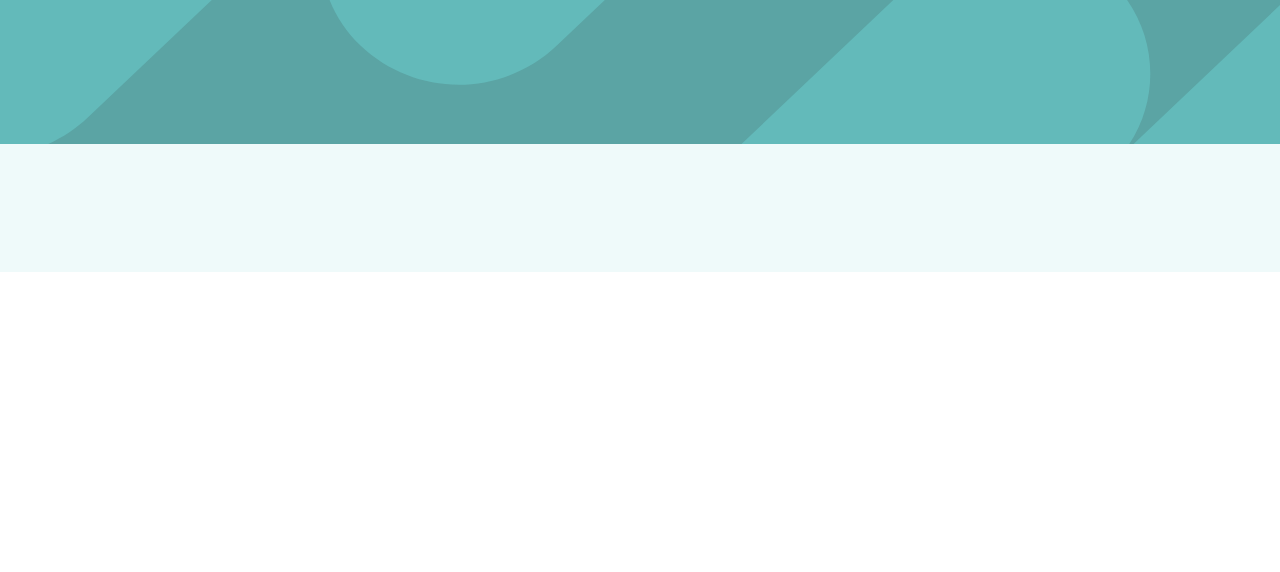
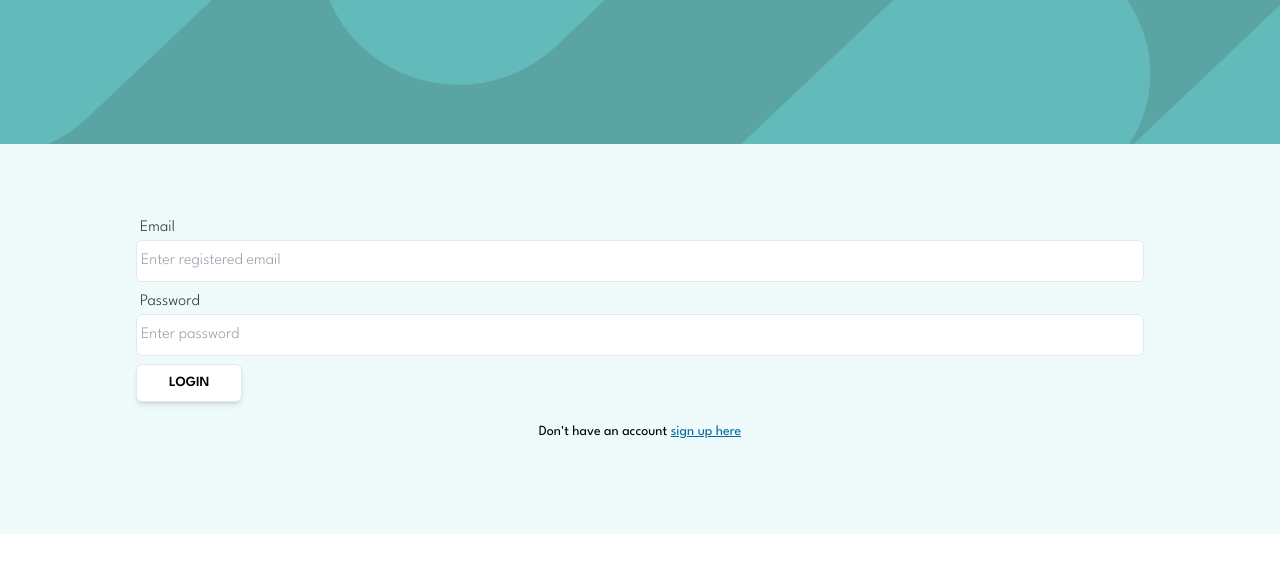
Before and after one commit to thisis-Solomon/apply-for-a-job-online, a Vue app: page /login in a window 1280 px wide. Before the commit this address had no page. Shown: the top 572 px of the page. Built offline with nearby package versions, Linux system fonts and the light colour scheme.

Commit message:
login components

```diff
--- a/src/router/index.js
+++ b/src/router/index.js
@@ -2,6 +2,7 @@ import { createRouter, createWebHistory } from "vue-router";
 import Home from "../views/Home.vue";
 import JobDetails from "../views/JobDetails.vue";
 import PostNewJob from "../views/PostNewJob.vue";
+import Login from "../views/Login.vue";
 
 const routes = [
   {
@@ -19,6 +20,11 @@ const routes = [
     name: "PostNewJob",
     component: PostNewJob,
   },
+  {
+    path: "/login",
+    name: "Login",
+    component: Login,
+  },
 ];
 
 const router = createRouter({
--- /dev/null
+++ b/src/views/Login.vue
@@ -0,0 +1,24 @@
+<template>
+  <ContainerLayout>
+    <form>
+      <InputField label="Email" placeholder="Enter registered email" />
+      <InputField label="Password" placeholder="Enter password" />
+      <button
+        class="border px-8 py-2 rounded-md uppercase text-sm font-semibold bg-white shadow-md"
+      >
+        Login
+      </button>
+    </form>
+    <p class="text-sm py-5 text-center">
+      Don't have an account
+      <router-link to="/" class="text-sky-700 underline"
+        >sign up here</router-link
+      >
+    </p>
+  </ContainerLayout>
+</template>
+
+<script setup>
+import ContainerLayout from "../components/ContainerLayout.vue";
+import InputField from "../components/shared/InputField.vue";
+</script>
```
